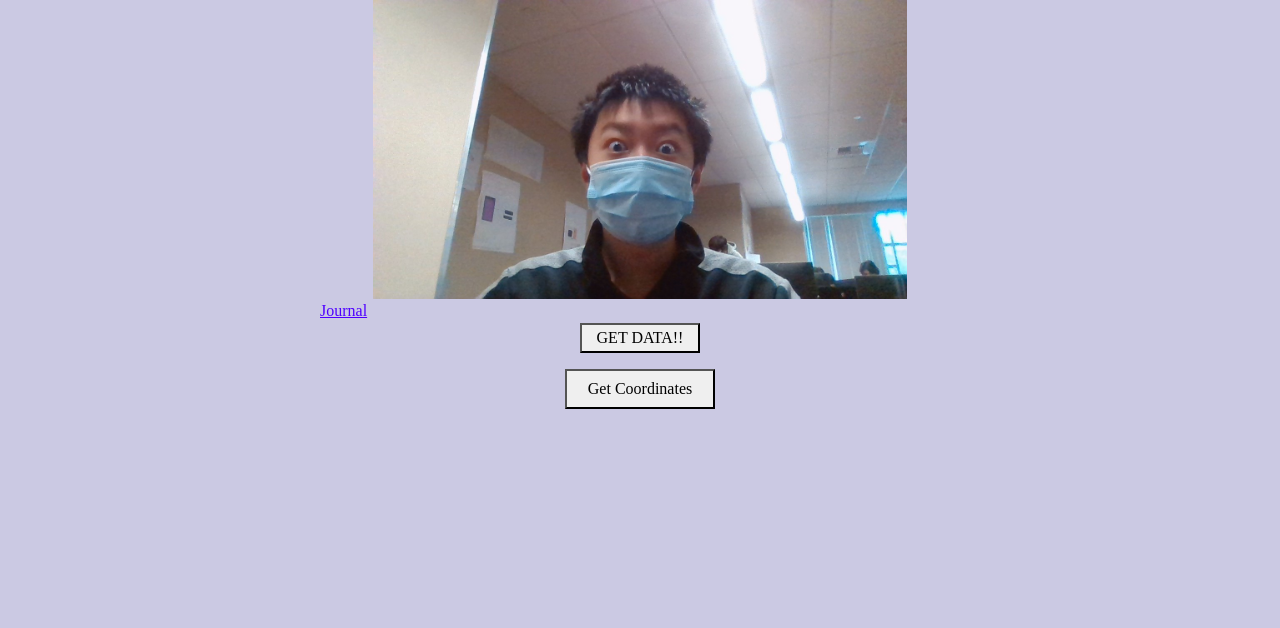
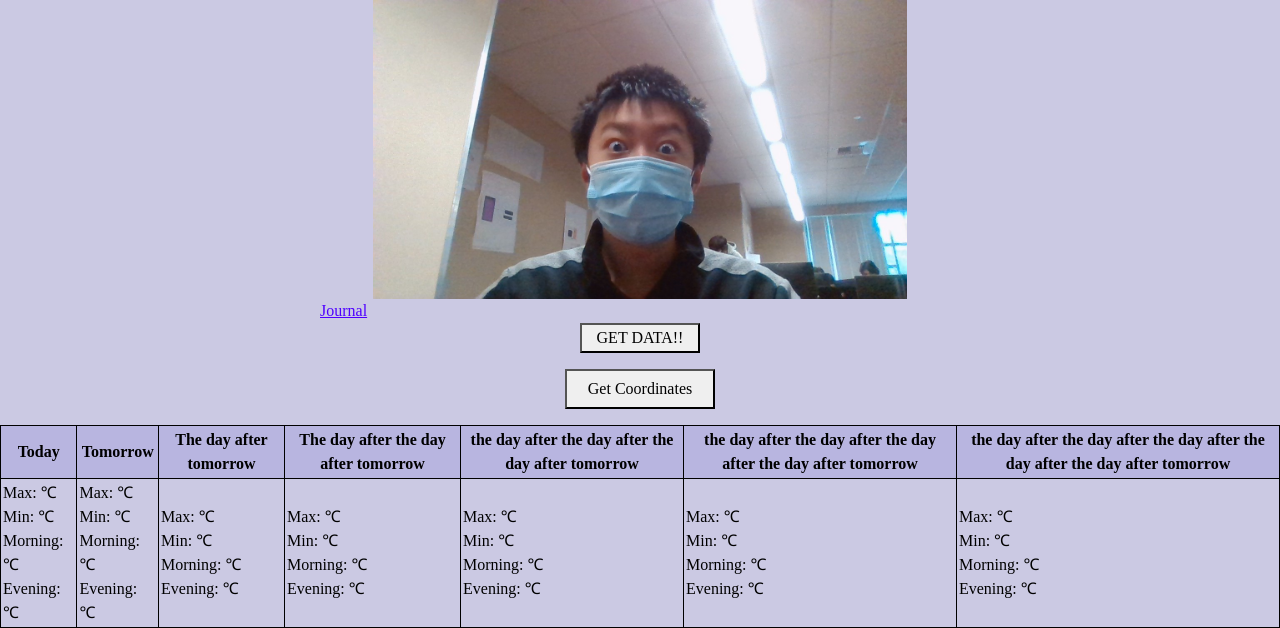
Before and after one commit to aidanywu/furious_five, a Flask app: page /williamli/ in a window 1280 px wide. Shown: the part 241-869 px from the top of the page. Before the commit the page ends 650 px from the top, so only its background shows below. Run offline with Flask 2, Linux system fonts and the light colour scheme.

Commit message:
Got OpenWeather API running

```diff
--- a/templates/about/williamli.html
+++ b/templates/about/williamli.html
@@ -4,12 +4,28 @@
 <head>
 <style>
     .center {
-    display: block;
-    margin-left: auto;
-    margin-right: auto;
-    width: 50%;
+        display: block;
+        margin-left: auto;
+        margin-right: auto;
+        width: 50%;
     }
-    </style>
+     table, th, td {
+         border: 1px solid black;
+         border-collapse: collapse;
+         margin-left: auto;
+         margin-right: auto;
+
+     }
+    th{
+        background-color: #b8b5e0;
+        text-align: center;
+        padding: 10px
+    }
+    th, td{
+        padding: 2px
+    }
+
+</style>
     <meta charset="UTF-8">
     <title>UH OH SISTERS</title>
     <link rel="stylesheet" href="../../static/css/css2.css">
@@ -33,16 +49,47 @@
 <img class="center" hidden style="height: 300px; width: auto;" id="nomaskpic" src="/static/assets/WLnm.jpg" onclick="changeMask()">
 <div class="center"><a style="color: #4f00ff;" href="https://docs.google.com/document/d/1JlCWDvBfgdGk6yeL6dtcpMhvRKLAqF3XmNti3TT9wHY/edit?usp=sharing">Journal</a></div>
 <script>
+    const api_url = 'https://api.openweathermap.org/data/2.5/onecall?lat=33.01419941320743&lon=-117.12187586377235&units=metric&appid=a10a3906383fc3327584d149ee95865c'
+    async function OpenWeather() {
+        const response = await fetch(api_url)
+        const data = await response.json();
+        console.log(data.daily[0].temp.max);
+        document.getElementById('day1max').innerText = data.daily[0].temp.max
+        document.getElementById('day2max').innerText = data.daily[1].temp.max
+        document.getElementById('day3max').innerText = data.daily[2].temp.max
+        document.getElementById('day4max').innerText = data.daily[3].temp.max
+        document.getElementById('day5max').innerText = data.daily[4].temp.max
+        document.getElementById('day6max').innerText = data.daily[5].temp.max
+        document.getElementById('day7max').innerText = data.daily[6].temp.max
 
-    var getData = fetch('pro.openweathermap.org/data/2.5/forecast/hourly?q=London,us&mode=json&appid=a10a3906383fc3327584d149ee95865c')
-        .then(function(response) {
-            return response.json();
-        })
-    .then(function(jsonObject) {
-        alert(jsonObject);
-    });
+        document.getElementById('day1min').innerText = data.daily[0].temp.min
+        document.getElementById('day2min').innerText = data.daily[1].temp.min
+        document.getElementById('day3min').innerText = data.daily[2].temp.min
+        document.getElementById('day4min').innerText = data.daily[3].temp.min
+        document.getElementById('day5min').innerText = data.daily[4].temp.min
+        document.getElementById('day6min').innerText = data.daily[5].temp.min
+        document.getElementById('day7min').innerText = data.daily[6].temp.min
+
+        document.getElementById('day1morn').innerText = data.daily[0].temp.morn
+        document.getElementById('day2morn').innerText = data.daily[1].temp.morn
+        document.getElementById('day3morn').innerText = data.daily[2].temp.morn
+        document.getElementById('day4morn').innerText = data.daily[3].temp.morn
+        document.getElementById('day5morn').innerText = data.daily[4].temp.morn
+        document.getElementById('day6morn').innerText = data.daily[5].temp.morn
+        document.getElementById('day7morn').innerText = data.daily[6].temp.morn
+
+        document.getElementById('day1eve').innerText = data.daily[0].temp.eve
+        document.getElementById('day2eve').innerText = data.daily[1].temp.eve
+        document.getElementById('day3eve').innerText = data.daily[2].temp.eve
+        document.getElementById('day4eve').innerText = data.daily[3].temp.eve
+        document.getElementById('day5eve').innerText = data.daily[4].temp.eve
+        document.getElementById('day6eve').innerText = data.daily[5].temp.eve
+        document.getElementById('day7eve').innerText = data.daily[6].temp.eve
+    }
+
+    OpenWeather();
 </script>
-<button class="center" onclick="getData" style="height: 30px; width: 120px"> GET DATA!! </button>
+<button class="center" onclick="OpenWeather()" style="height: 30px; width: 120px"> GET DATA!! </button>
  <p id="data">
 
  </p>
@@ -69,6 +116,26 @@
     }
 </script>
 
+<table>
+    <tr>
+        <th>Today</th>
+        <th>Tomorrow</th>
+        <th>The day after tomorrow</th>
+        <th>The day after the day after tomorrow</th>
+        <th>the day after the day after the day after tomorrow</th>
+        <th>the day after the day after the day after the day after tomorrow</th>
+        <th>the day after the day after the day after the day after the day after tomorrow</th>
+    </tr>
+    <tr>
+        <td>Max:<span id="day1max"></span> ℃<br>Min:<span id="day1min"></span> ℃<br>Morning:<span id="day1morn"></span> ℃<br>Evening:<span id="day1eve"></span> ℃</td>
+        <td>Max:<span id="day2max"></span> ℃<br>Min:<span id="day2min"></span> ℃<br>Morning:<span id="day2morn"></span> ℃<br>Evening:<span id="day2eve"></span> ℃</td>
+        <td>Max:<span id="day3max"></span> ℃<br>Min:<span id="day3min"></span> ℃<br>Morning:<span id="day3morn"></span> ℃<br>Evening:<span id="day3eve"></span> ℃</td>
+        <td>Max:<span id="day4max"></span> ℃<br>Min:<span id="day4min"></span> ℃<br>Morning:<span id="day4morn"></span> ℃<br>Evening:<span id="day4eve"></span> ℃</td>
+        <td>Max:<span id="day5max"></span> ℃<br>Min:<span id="day5min"></span> ℃<br>Morning:<span id="day5morn"></span> ℃<br>Evening:<span id="day5eve"></span> ℃</td>
+        <td>Max:<span id="day6max"></span> ℃<br>Min:<span id="day6min"></span> ℃<br>Morning:<span id="day6morn"></span> ℃<br>Evening:<span id="day6eve"></span> ℃</td>
+        <td>Max:<span id="day7max"></span> ℃<br>Min:<span id="day7min"></span> ℃<br>Morning:<span id="day7morn"></span> ℃<br>Evening:<span id="day7eve"></span> ℃</td>
+    </tr>
+</table>
 
 </body>
 </html>
```
